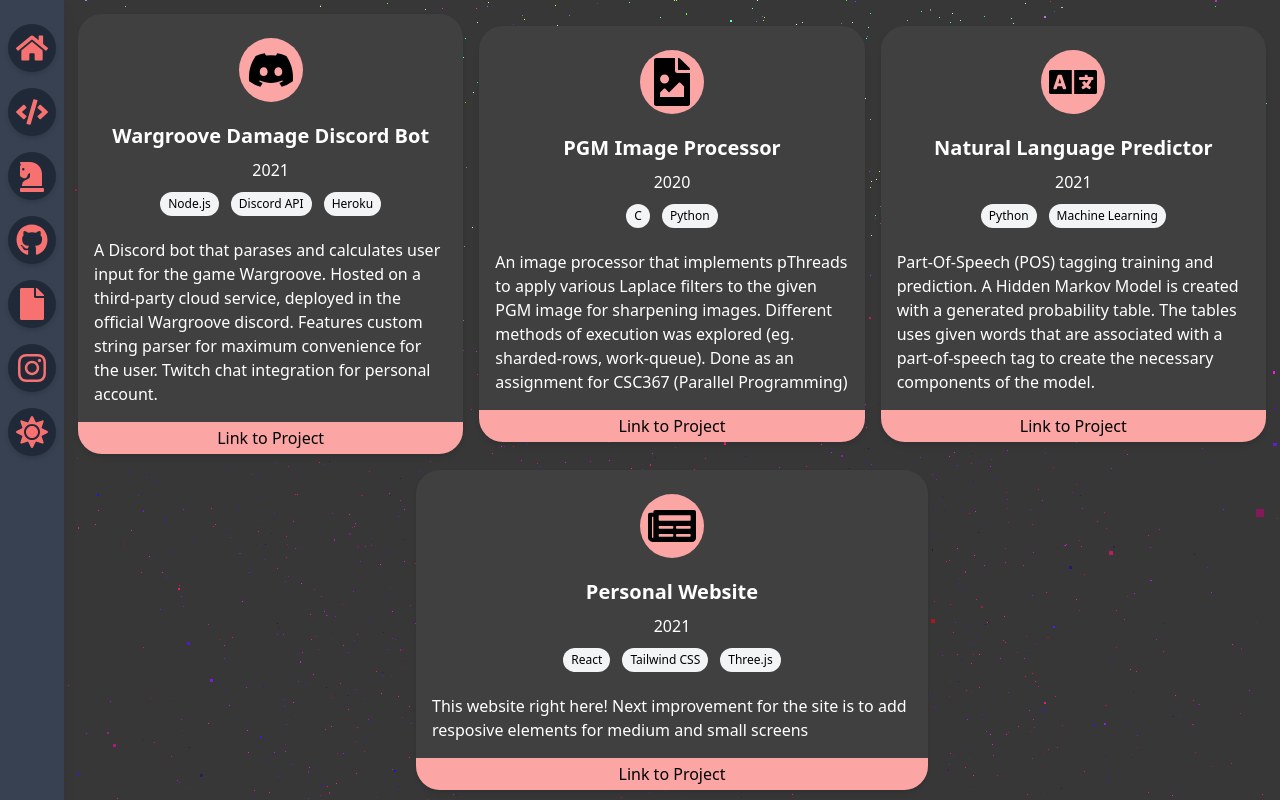
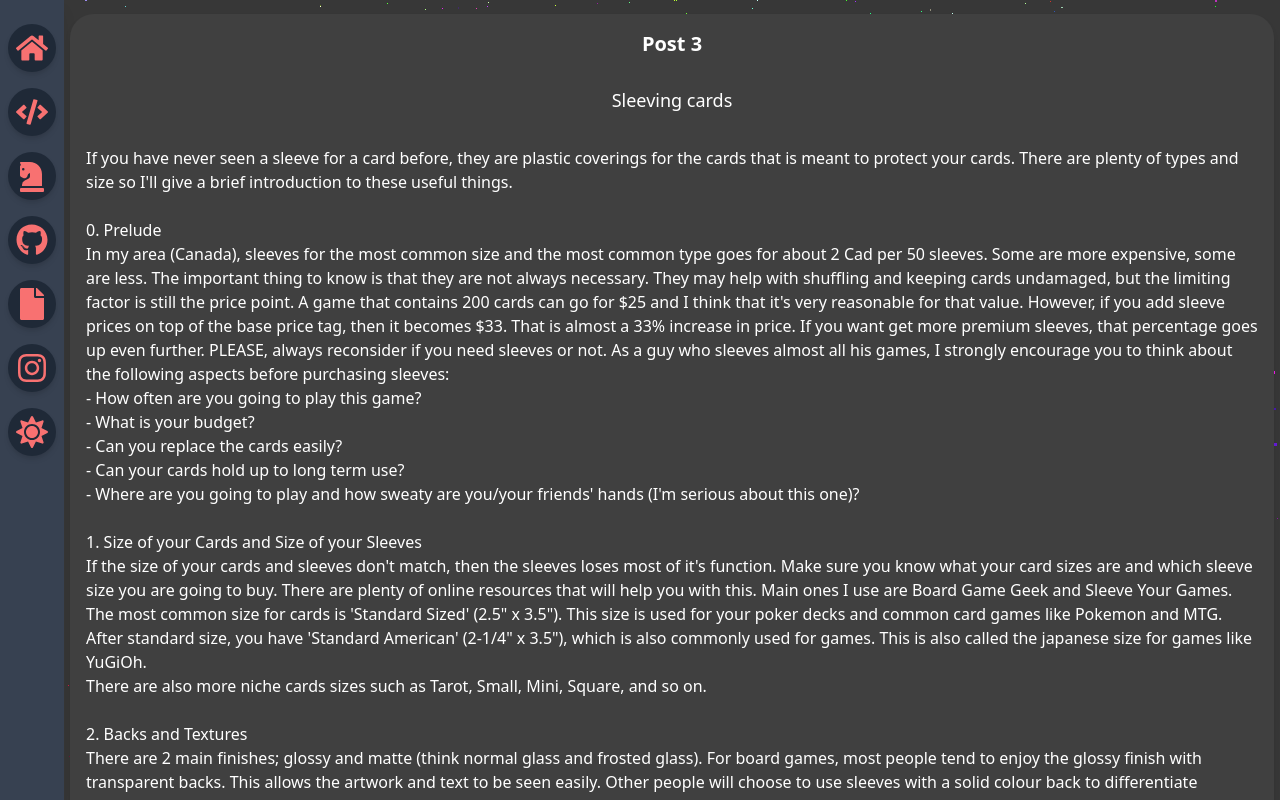
Before and after one commit to JamesQiY/JamesQiY.github.io, a React (Create React App) app: page /#/blog in a window 1280 px wide. Before the commit this address led to /#/projects. Built offline with nearby package versions, Linux system fonts and the light colour scheme.

Commit message:
added another blog post

```diff
--- a/src/pages/Blog.js
+++ b/src/pages/Blog.js
@@ -6,18 +6,19 @@ const Blog = () => {
     <div className="flex flex-col flex-grow
     max-h-full items-center
     overflow-auto p-1.5 fade-in">
+      <Post3 />
       <Post2 />
       <Post1 />
     </div>
   )
 };
 
-const Post = ({ id, date, title, text }) => {
+const Post = ({ id, date, title, body }) => {
   return (
     <div className="card xl:min-w-full">
       <h2 className="my-1 py-2 text-center align-middle justify-center dark:text-white text-xl font-bold" >Post {id}</h2>
-      <span className="m-2 p-2 px-auto dark:text-white">{title}</span>
-      <span className="m-2 p-2 px-auto dark:text-white">{text}</span>
+      <span className="m-2 p-2 px-auto dark:text-white text-lg">{title}</span>
+      <span className="m-2 p-2 px-auto dark:text-white">{body}</span>
       <div className="flex flex-grow flex-1
         w-full px-4 py-1 text-black justify-center bg-red-300 rounded-b-3xl ">{date}</div>
     </div>
@@ -33,7 +34,7 @@ Post.propTypes = {
 
 const Post1 = () => {
   return (
-      <Post id={1} date={"Nov 19 2021"} title={"Step 1: Learning the game"} text={<>
+      <Post id={1} date={"Nov 19 2021"} title={"Step 1: Learning the game"} body={<>
         There's an interesting phenomenon when someone is first introduced to board games.
         Players are first flooded with rules and instructions. They have to learn almost everything about the game just to start, let alone have fun.
         It's weird because most (video) games gradually introduce more mechanics and gameplay elements as more time is spent in the game.
@@ -63,7 +64,7 @@ const Post1 = () => {
 
 const Post2 = () => {
   return (
-      <Post id={2} date={"Nov 21 2021"} title={"Step 2: Having Fun"} text={<>
+      <Post id={2} date={"Nov 21 2021"} title={"Step 2: Having Fun"} body={<>
         I think the number one reason why people play board games is because it is fun. One of my favourite quotes is from Reggie, when he said "If it's not fun, why bother".
         This perfectly describes any form of games that we play on the table. We gather around and enjoy the time we spend at that occasion. Even if the game itself is not fun
         (looking at you Monopoly), the game can still act as a catalyst for people to enjoy each other's company.
@@ -89,4 +90,66 @@ const Post2 = () => {
       </>} />)
 }
 
+const Post3 = () => {
+  return (
+    <Post id={3} date={"Nov 22 2021"} title={"Sleeving cards"} body={<>
+      If you have never seen a sleeve for a card before, they are plastic coverings for the cards that is meant to protect your cards.
+      There are plenty of types and size so I'll give a brief introduction to these useful things.<br/>
+      <br/>
+      <h3>0. Prelude </h3>
+      In my area (Canada), sleeves for the most common size and the most common type goes for about 2 Cad per 50 sleeves. Some are more expensive, some are less.
+      The important thing to know is that they are not always necessary. They may help with shuffling and keeping cards undamaged, but the limiting factor is still the price point.
+      A game that contains 200 cards can go for $25 and I think that it's very reasonable for that value. However, if you add sleeve prices on top of the base price tag, then it becomes $33.
+      That is almost a 33% increase in price. If you want get more premium sleeves, that percentage goes up even further. PLEASE, always reconsider if you need sleeves or not.
+      As a guy who sleeves almost all his games, I strongly encourage you to think about the following aspects before purchasing sleeves: <br/>
+      <ul>
+      <li>- How often are you going to play this game?</li>
+      <li>- What is your budget?</li>
+      <li>- Can you replace the cards easily?</li>
+      <li>- Can your cards hold up to long term use?</li>
+      <li>- Where are you going to play and how sweaty are you/your friends' hands (I'm serious about this one)?</li>
+      </ul>
+      <br/>
+
+      <h1>1. Size of your Cards and Size of your Sleeves </h1>
+      If the size of your cards and sleeves don't match, then the sleeves loses most of it's function. Make sure you know what your card sizes are and which sleeve size you are going to buy.
+      There are plenty of online resources that will help you with this. Main ones I use are Board Game Geek and Sleeve Your Games.
+      <br/>
+      The most common size for cards is 'Standard Sized' (2.5" x 3.5"). This size is used for your poker decks and common card games like Pokemon and MTG.
+      <br/>
+      After standard size, you have 'Standard American' (2-1/4" x 3.5"), which is also commonly used for games. This is also called the japanese size for games like YuGiOh.
+      <br/>
+      There are also more niche cards sizes such as Tarot, Small, Mini, Square, and so on.
+      <br/><br/>
+
+      <h3>2. Backs and Textures </h3>
+      There are 2 main finishes; glossy and matte (think normal glass and frosted glass).
+      For board games, most people tend to enjoy the glossy finish with transparent backs. This allows the artwork and text to be seen easily.
+      Other people will choose to use sleeves with a solid colour back to differentiate different card types.
+      There are also card backs that have graphic images or textured finishes, often offered by kick starter exclusives or third-party company (Anime backs are very popular).
+      I prefer the matte finishing for cards, as it feels much better in the hand. These type of sleeves usually come with a premium price. Use wisely (aka, use it on your prized possessions).
+      <br/><br/>
+
+      <h3>3. Double Sleeving and Triple Sleeving (Mainly for TCG and CCG)</h3>
+      This is reserved for the most elite of protective gamers. The practice is to use a inner sleeve with an larger outer sleeve (and maybe even a third sleeve) for one card.
+      To maximize the protection, the direction of the sleeves are alternating. If the card was inserted into the inner sleeve from the top, then the next sleeve will be inserted from the bottom.
+      People do this to protect their cards and often their graphic back sleeves. Mainly seen in TCG communities where one card cost hundreds.
+      I've not done this before because it just makes your deck like 4 times thicker.
+      <br/><br/>
+
+      <h3>4. Buying</h3>
+      Amazon is not always the best place to buy. Your local shop that carries sleeves will usually be priced better than large online retailers.
+      It will also help your local business, which is always a good thing. If you are unsure about your card sizes, bring it to the shop and match it in person (if able).
+      Buying in bulk also will help reduce the price, but that will depend on your situation.<br/>
+      Brands are do make a difference in buying because of the pricing and the quality that they offer.
+      I buy Mayday for cheap and quantity, Ultimate Guards for quality, Ultra Pros for matte fronts and coloured backs, and Dragon Shield for premium textured matte.
+      I've also tried many other brands and all of them have a purpose they fulfill. Bad sleeves do exist and you need some experience with the product line to know (aka buying and trying them).
+      <br/><br/>
+
+      I think I still have a bit more to say about sleeving and what they can do for the games, but I've written plenty already. Maybe in the future I will come back to this topic.
+      <br/>
+      Until then, have fun with your cardboard :)
+    </>} />)
+}
+
 export default Blog;
```
